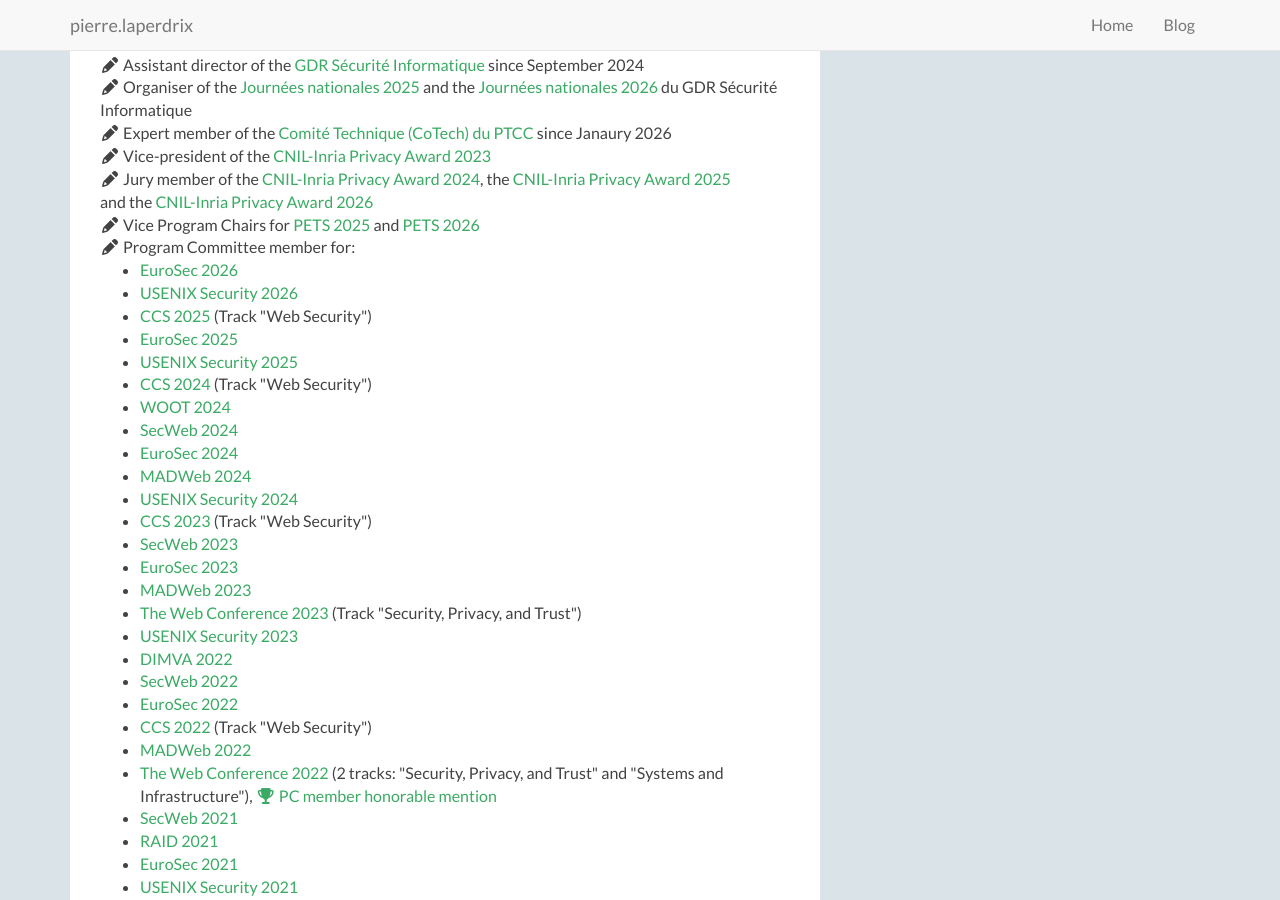
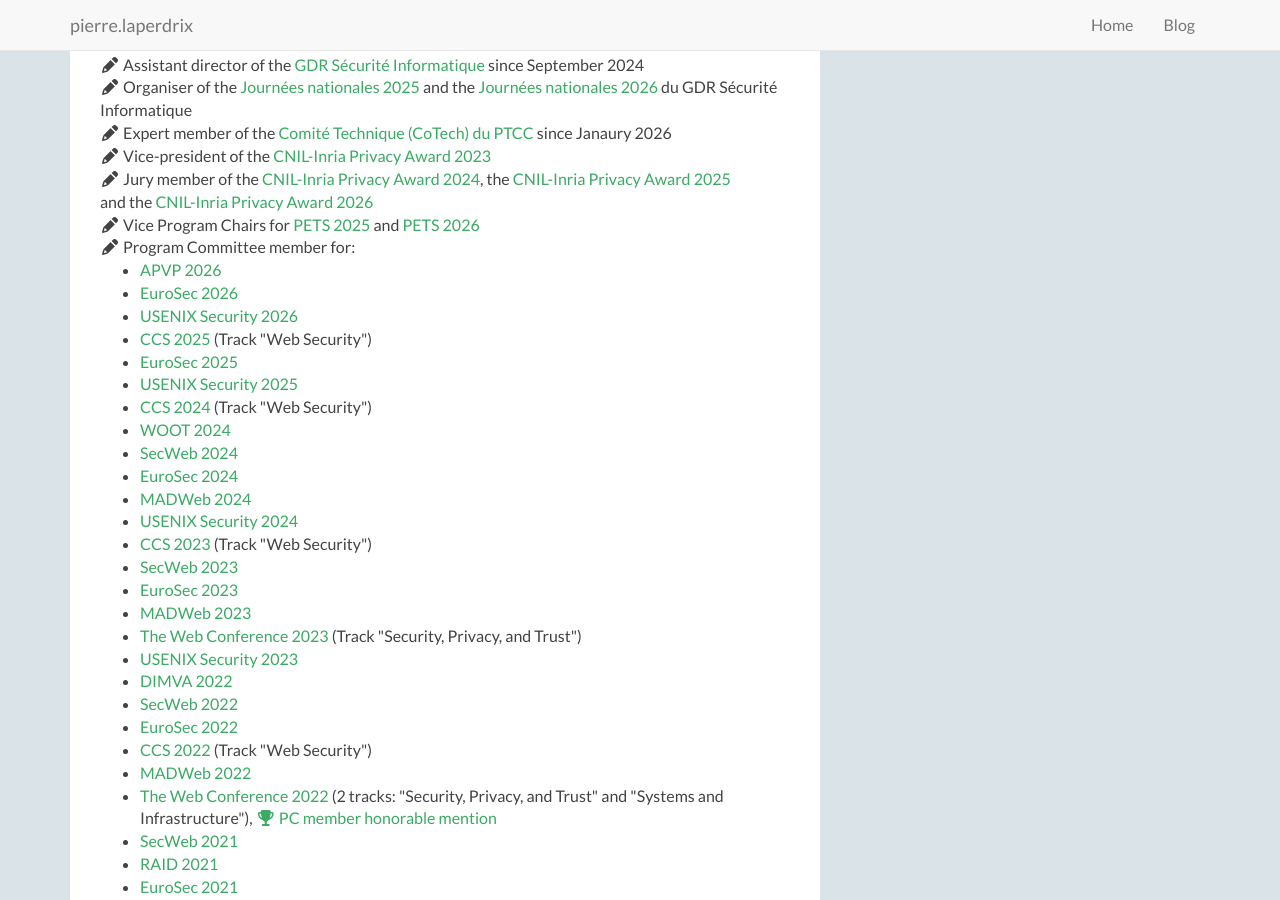
Before and after one commit to plaperdr/plaperdr.github.io, a Jekyll site: the page built from index.html, in a window 1280 px wide and 900 px high, scrolled down 6740 px. Built offline with Jekyll 4.4.1, drawn with Linux system fonts in a browser that asks for light colours.

Commit message:
Updating site

```diff
--- a/index.html
+++ b/index.html
@@ -500,6 +500,7 @@
                         <br>
                         <i class="fa fa-pencil"></i> Program Committee member for:
                         <ul>
+                            <li><a href="https://apvp2026.sciencesconf.org/" target="_blank">APVP 2026</a></li>
                             <li><a href="https://eurosec-workshop.github.io/" target="_blank">EuroSec 2026</a></li>
                             <li><a href="https://www.usenix.org/conference/usenixsecurity26" target="_blank">USENIX Security 2026</a></li>
                             <li><a href="https://www.sigsac.org/ccs/CCS2025/" target="_blank">CCS 2025</a> (Track "Web Security")</li>
```
